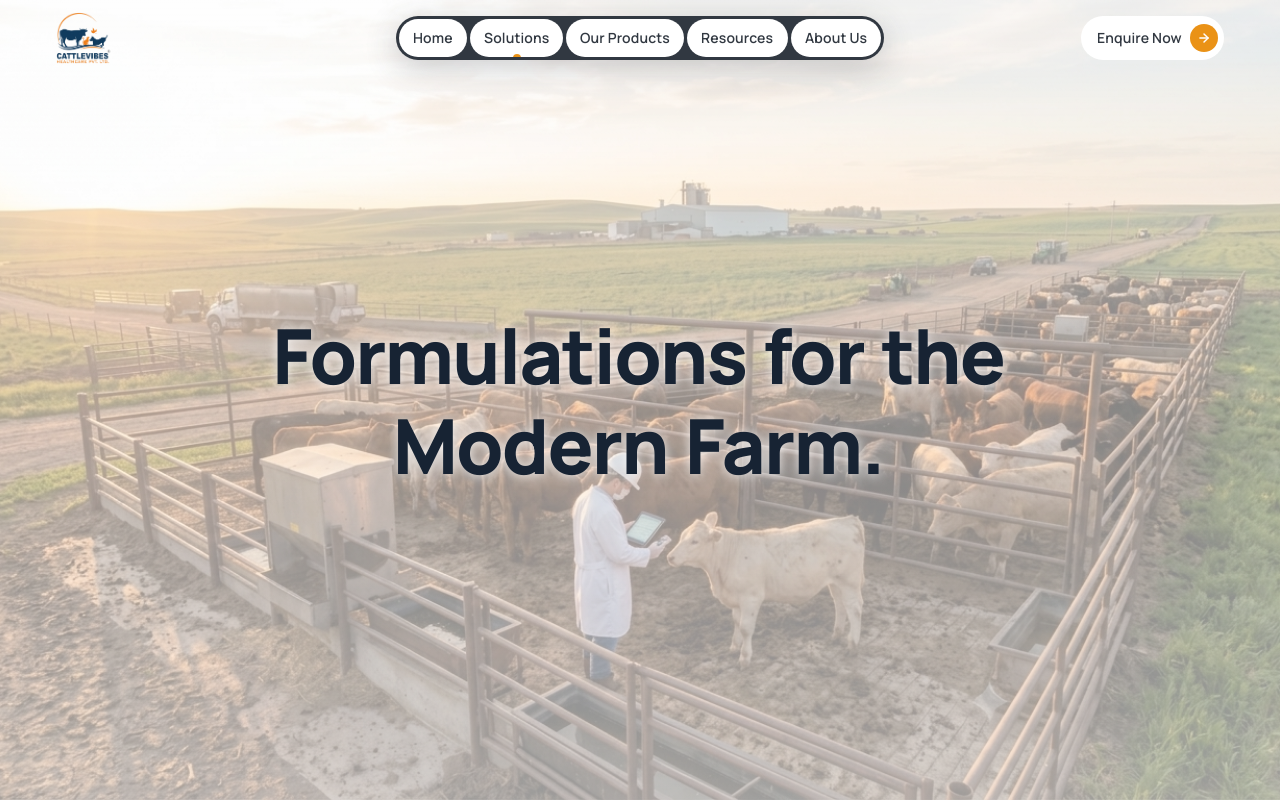
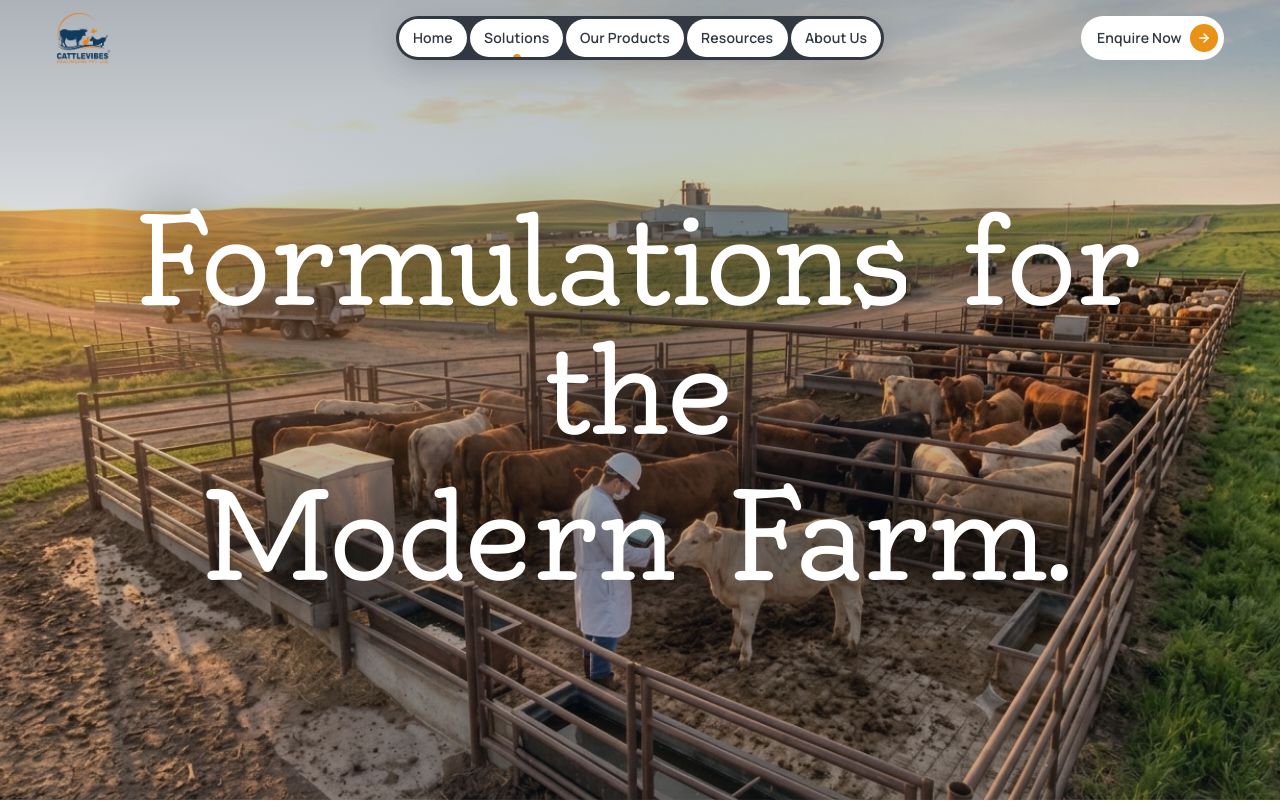
Before and after one commit to dvmmisAfk/cattlevibes, a Next.js app: page /solutions in a window 1280 px wide. Shown: the top 802 px of the page. Built offline with nearby package versions, Linux system fonts and the light colour scheme.

Commit message:
feat(solutions): apply Oldenburg font, enlarge header to match reference scale, brighten image and remove heavy white tint

```diff
--- a/src/app/globals.css
+++ b/src/app/globals.css
@@ -1,4 +1,13 @@
 @import "tailwindcss";
+
+@font-face {
+  font-family: 'Oldenburg';
+  font-style: normal;
+  font-weight: 400;
+  font-display: swap;
+  src: url('/fonts/oldenburg.woff2') format('woff2'),
+       url('/fonts/oldenburg.ttf') format('truetype');
+}
 
 :root {
   /* ── Tier 1: Primitive Palette (Figma Design Basics tokens) ── */
@@ -102,6 +111,11 @@
   --color-border-subtle: var(--border-subtle);
   --font-heading: var(--font-manrope);
   --font-body: var(--font-inter);
+  --font-oldenburg: 'Oldenburg', var(--font-manrope), serif;
+}
+
+.font-oldenburg {
+  font-family: 'Oldenburg', var(--font-manrope), serif;
 }
 
 body {
--- a/src/app/solutions/page.tsx
+++ b/src/app/solutions/page.tsx
@@ -13,7 +13,7 @@ export const metadata: Metadata = {
 
 export default function SolutionsPage() {
   return (
-    <div className="bg-white">
+    <div className="bg-white [&_h1]:font-oldenburg [&_h2]:font-oldenburg [&_h3]:font-oldenburg">
       <SolutionsHero />
       <ClinicalPillars />
       <OvineFieldFeature />
--- a/src/components/solutions/SolutionsHero.tsx
+++ b/src/components/solutions/SolutionsHero.tsx
@@ -15,39 +15,43 @@ import { SplitText } from "./react-bits/SplitText";
  */
 export function SolutionsHero() {
   return (
-    <section className="relative w-full h-screen min-h-[500px] max-h-[1080px] overflow-hidden bg-white select-none">
-      {/* 1. Full-bleed Panoramic Cattle Farm Photograph Covering All Edges */}
+    <section className="relative w-full h-screen min-h-[520px] max-h-[1080px] overflow-hidden bg-[#112334] select-none">
+      {/* 1. Full-bleed Panoramic Cattle Farm Photograph - Brightened natural sunlight */}
       <Image
         src="/images/solutions-cattle-farm-panoramic.jpg"
         alt="Veterinarian inspecting cattle in enclosures at a modern livestock farm"
         fill
         priority
         sizes="100vw"
-        className="absolute inset-0 w-full h-full object-cover object-bottom pointer-events-none"
+        className="absolute inset-0 w-full h-full object-cover object-bottom pointer-events-none brightness-[1.10] contrast-[1.02] saturate-[1.05]"
       />
 
-      {/* 2. Layer of White Tint on the Image Header */}
-      <div
-        className="absolute inset-0 pointer-events-none bg-white/40 backdrop-blur-[0.5px]"
-      />
-
-      {/* 3. Subtle Light Gradient to balance sky and pasture tones */}
+      {/* 2. Soft Atmospheric Scrim (removes heavy white tint; keeps image bright & luminous while ensuring white text contrast) */}
       <div
         className="absolute inset-0 pointer-events-none"
         style={{
           background:
-            "linear-gradient(180deg, rgba(255, 255, 255, 0.45) 0%, rgba(255, 255, 255, 0.20) 50%, rgba(255, 255, 255, 0.35) 100%)",
+            "linear-gradient(180deg, rgba(17, 35, 52, 0.35) 0%, rgba(17, 35, 52, 0.06) 40%, rgba(17, 35, 52, 0.25) 100%)",
         }}
       />
 
-      {/* 4. Main Heading: Positioned in Absolute Center */}
+      {/* 3. Soft Center Radial Contrast for Text Legibility */}
+      <div
+        className="absolute inset-0 pointer-events-none"
+        style={{
+          background:
+            "radial-gradient(ellipse 75% 55% at 50% 50%, rgba(17, 35, 52, 0.28) 0%, transparent 75%)",
+        }}
+      />
+
+      {/* 4. Main Heading: Absolute Center with Oldenburg Font & Large Reference Scale */}
       <div className="absolute inset-0 z-10 flex items-center justify-center text-center px-6 pointer-events-none">
-        <div className="w-[min(1100px,calc(100%-48px))] pointer-events-auto">
-          <h1 className="font-heading font-extrabold text-[#172333] text-3xl sm:text-5xl md:text-6xl lg:text-[4.25rem] xl:text-[4.75rem] tracking-tight leading-[0.98] drop-shadow-[0_1px_6px_rgba(255,255,255,0.85)]">
+        <div className="w-[min(1280px,calc(100%-32px))] pointer-events-auto">
+          <h1 className="font-oldenburg font-normal text-white text-5xl sm:text-7xl md:text-8xl lg:text-[6.5rem] xl:text-[7.5rem] 2xl:text-[8.5rem] tracking-tight leading-[0.93] drop-shadow-[0_4px_30px_rgba(0,0,0,0.75)]">
             <span className="block">
               <SplitText text="Formulations for the" delay={0.15} />
             </span>
-            <span className="block mt-1 sm:mt-2">
+            <span className="block mt-2 sm:mt-4">
               <SplitText text="Modern Farm." delay={0.35} />
             </span>
           </h1>
```
Also changed, not shown: public/fonts/OFL.txt (added), public/fonts/oldenburg.ttf (added), public/fonts/oldenburg.woff2 (added).
